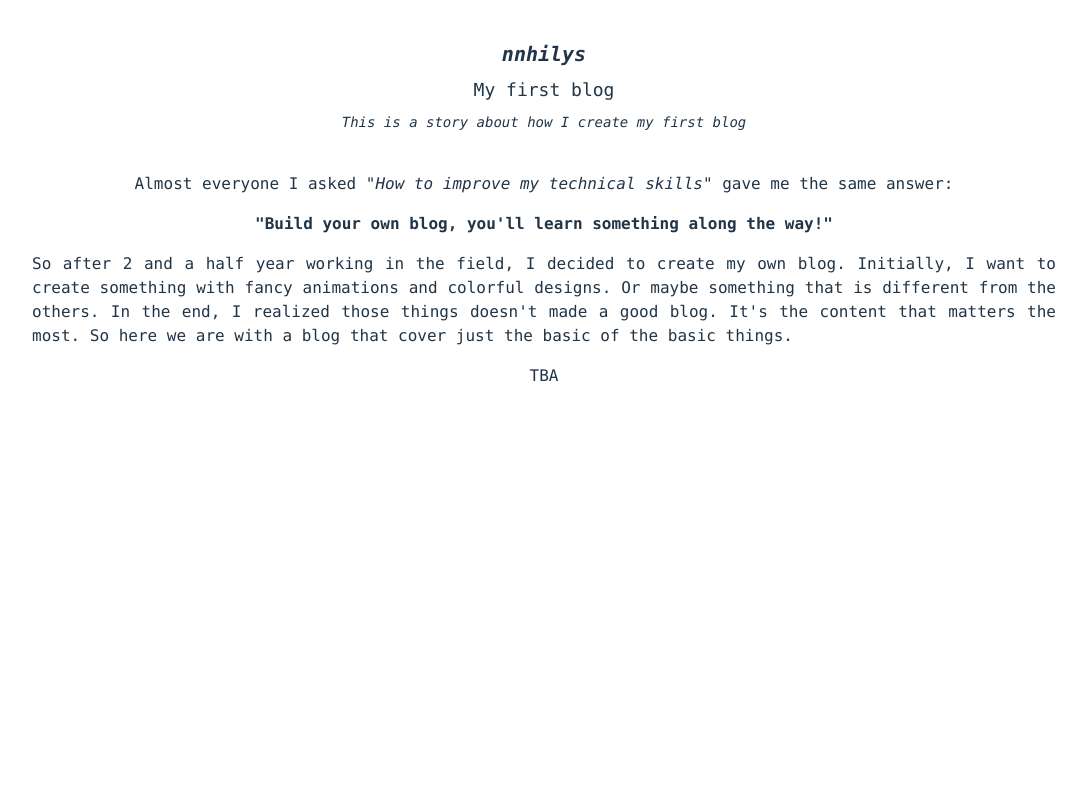
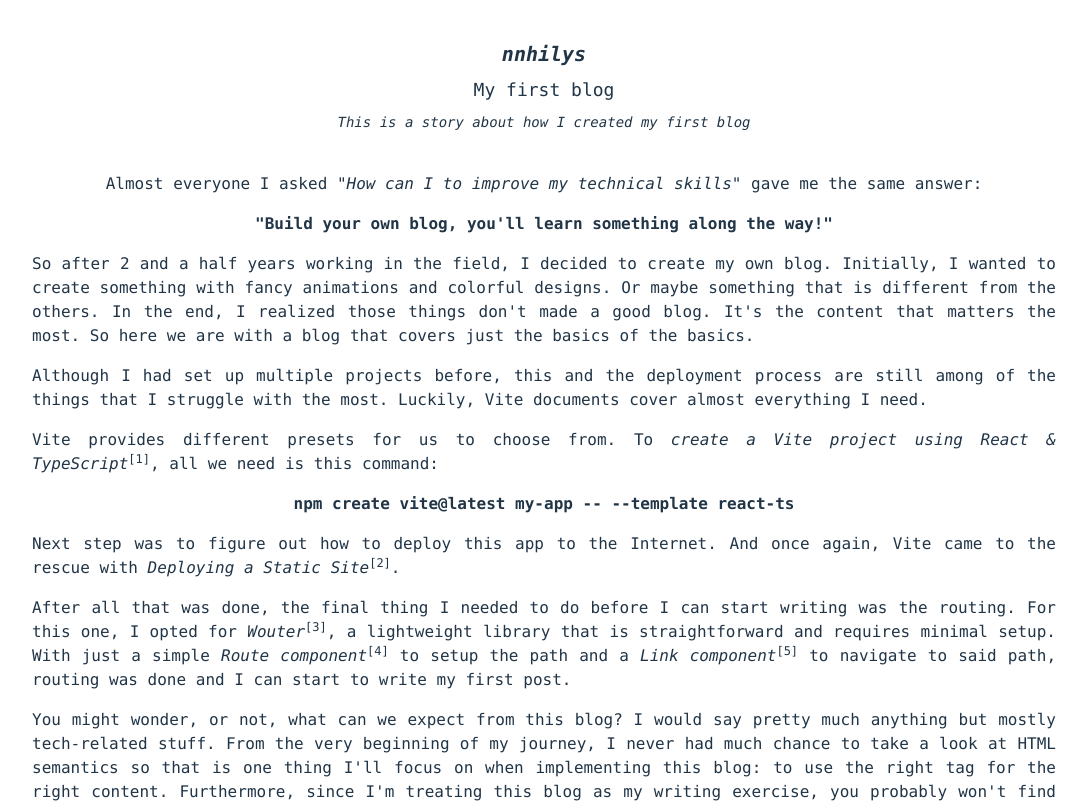
Before and after one commit to NgocNhi123/nnhilys, a React (Vite) app: page /nnhilys/my-first-blog in a window 1280 px wide. Shown: the top 803 px of the page, without its empty margins (96-1182 px from the left). Built offline with nearby package versions, Linux system fonts and the light colour scheme.

Commit message:
first draft

```diff
--- a/src/components/card.tsx
+++ b/src/components/card.tsx
@@ -12,7 +12,7 @@ export function Card(props: Props) {
   return (
     <Link className="flex gap-2" href={href}>
       <strong>{title}</strong>
-      <span>-</span>
+      -
       <i>{description}</i>
     </Link>
   )
--- a/src/components/page.tsx
+++ b/src/components/page.tsx
@@ -5,22 +5,43 @@ interface Props {
   children: ReactNode
   title: ReactNode
   description?: string
+  createdAt?: Date
 }
 
 export function AppPage(props: Props) {
-  const { children, title, description } = props
+  const { children, title, description, createdAt } = props
+
+  const date = createdAt?.toLocaleDateString(
+    undefined,
+    {
+      year: 'numeric',
+      month: 'long',
+      day: 'numeric',
+    },
+  )
 
   return (
     <>
-      <header className="text-center space-y-2 sticky top-0 bg-white py-10 px-32">
+      <header
+        className={[
+          'text-center space-y-2 sticky top-0 bg-white',
+          'py-4 px-10 md:py-10 md:px-32',
+        ].join(' ')}
+      >
         <Link className="text-xl" href="/nnhilys/">
           <strong><i>nnhilys</i></strong>
         </Link>
-        <div className="text-lg">{title}</div>
+        <h1 className="text-lg">{title}</h1>
         <div className="text-sm"><i>{description}</i></div>
       </header>
-      <main className="flex flex-col items-center gap-4 text-justify px-32">
+      <main
+        className={[
+          'flex flex-col items-center gap-4 text-justify',
+          'pb-4 px-10 md:px-32 md:pb-10',
+        ].join(' ')}
+      >
         {children}
+        <p>{date}</p>
       </main>
     </>
   )
--- a/src/pages/my-first-blog.tsx
+++ b/src/pages/my-first-blog.tsx
@@ -2,25 +2,114 @@ import { AppPage } from '../components/page'
 
 export function MyFirstBlog() {
   return (
-    <AppPage title="My first blog" description="This is a story about how I create my first blog">
+    <AppPage
+      title="My first blog"
+      description="This is a story about how I created my first blog"
+      createdAt={new Date('2024-05-19')}
+    >
       <p>
         Almost everyone I asked
-        <i> "How to improve my technical skills" </i>
+        <i> "How can I to improve my technical skills" </i>
         gave me the same answer:
       </p>
       <blockquote>
         <strong>"Build your own blog, you'll learn something along the way!"</strong>
       </blockquote>
       <p>
-        So after 2 and a half year working in the field, I decided to create my
-        own blog. Initially, I want to create something with fancy animations
+        So after 2 and a half years working in the field, I decided to create my
+        own blog. Initially, I wanted to create something with fancy animations
         and colorful designs. Or maybe something that is different from the
-        others. In the end, I realized those things doesn't made a good blog. It's
-        the content that matters the most. So here we are with a blog that cover
-        just the basic of the basic things.
+        others. In the end, I realized those things don't made a good blog. It's
+        the content that matters the most. So here we are with a blog that covers
+        just the basics of the basics.
       </p>
       <p>
-        TBA
+        Although I had set up multiple projects before, this and the deployment
+        process are still among of the things that I struggle with the most.
+        Luckily, Vite documents cover almost everything I need.
+      </p>
+      <p>
+        Vite provides different presets for us to choose from. To
+        {' '}
+        <a
+          href="https://vitejs.dev/guide/#scaffolding-your-first-vite-project"
+          target="_blank"
+          rel="noopener noreferrer"
+        >
+          <i>create a Vite project using React & TypeScript</i>
+          <sup>[1]</sup>
+        </a>
+        , all we need is this command:
+      </p>
+      <code>
+        <strong>npm create vite@latest my-app -- --template react-ts</strong>
+      </code>
+      <p>
+        Next step was to figure out how to deploy this app to the Internet. And
+        once again, Vite came to the rescue with
+        {' '}
+        <a
+          href="https://vitejs.dev/guide/static-deploy.html"
+          target="_blank"
+          rel="noopener noreferrer"
+        >
+          <i>Deploying a Static Site</i>
+          <sup>[2]</sup>
+        </a>
+        .
+      </p>
+      <p>
+        After all that was done, the final thing I needed to do before I can
+        start writing was the routing. For this one, I opted for
+        {' '}
+        <a
+          href="https://github.com/molefrog/wouter"
+          target="_blank"
+          rel="noopener noreferrer"
+        >
+          <i>Wouter</i>
+          <sup>[3]</sup>
+        </a>
+        , a lightweight library that is straightforward and requires minimal setup.
+        With just a simple
+        {' '}
+        <a
+          href="https://github.com/molefrog/wouter?tab=readme-ov-file#route-pathpattern-"
+          target="_blank"
+          rel="noopener noreferrer"
+        >
+          <i>Route component</i>
+          <sup>[4]</sup>
+        </a>
+        {' '}
+        to setup the path and a
+        {' '}
+        <a
+          href="https://github.com/molefrog/wouter?tab=readme-ov-file#link-hrefpath-"
+          target="_blank"
+          rel="noopener noreferrer"
+        >
+          <i>Link component</i>
+          <sup>[5]</sup>
+        </a>
+        {' '}
+        to navigate to said path, routing was done and I can start to write my
+        first post.
+      </p>
+      <p>
+        You might wonder, or not, what can we expect from this blog? I would say
+        pretty much anything but mostly tech-related stuff. From the very beginning
+        of my journey, I never had much chance to take a look at HTML semantics
+        so that is one thing I'll focus on when implementing this blog: to use the
+        right tag for the right content. Furthermore, since I'm treating this
+        blog as my writing exercise, you probably won't find anything new here.
+        Finally, for everything else, I'll just go with the flow and see where the
+        path takes us. That's all from me, see you in my next post.
+      </p>
+      <p>
+        Though this blog looks quite boring right now, there's always a not too
+        small probability that I'll get sick of this black and white theme and
+        literally paint the town red.
       </p>
     </AppPage>
   )
```
